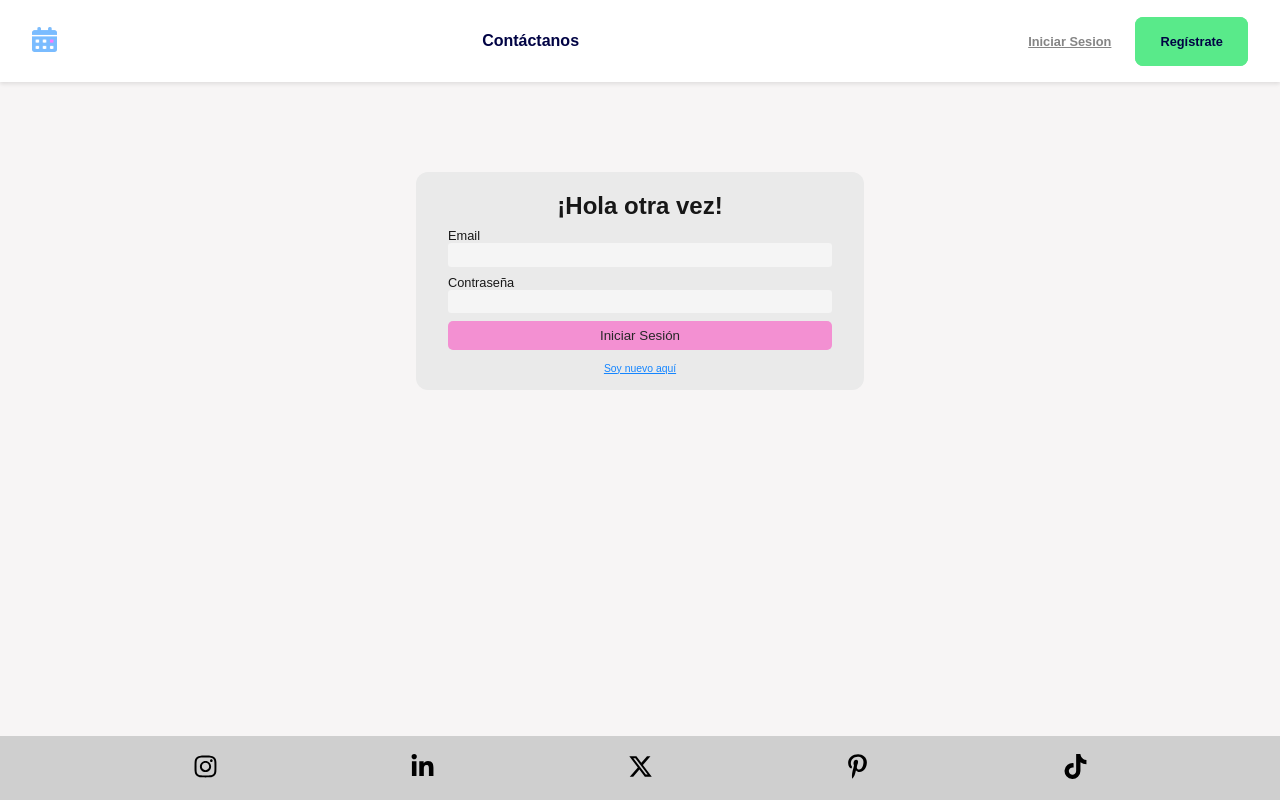
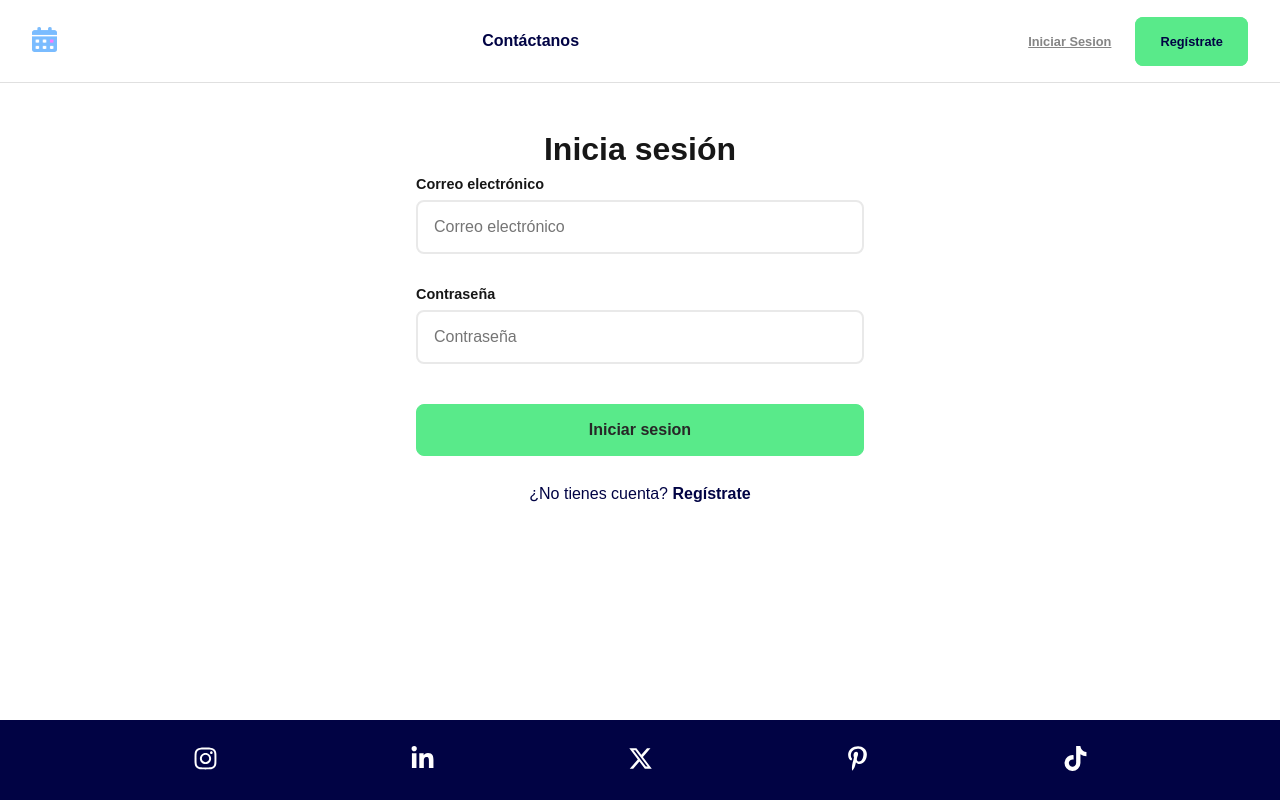
Before and after one commit to Danamandelbaum/TP9_EFSI, a Next.js app: page /Login in a window 1280 px wide. Built offline with nearby package versions, Linux system fonts and the light colour scheme.

Commit message:
SignUp y LogIn creo que terminados, falta trabajar el header en login

```diff
--- a/app/Login/page.js
+++ b/app/Login/page.js
@@ -35,35 +35,41 @@ const Login = () => {
   };
 
   return (
-    <div className={styles.card}>
-      <h1 className={styles.title}>¡Hola otra vez!</h1>
-      <form onSubmit={handleSubmit}>
-        {error && <p style={{ color: "red" }}>{error}</p>}
-        <div className={styles.input}>
-          <label htmlFor="email">Email</label>
+  <div className={styles.container} style={{justifyContent: 'center'}}>
+    <div className={styles.login}>
+      <h1 className={styles.title} style={{textAlign: 'center'}}>Inicia sesión</h1>
+      <form onSubmit={handleSubmit} className={styles.form}>
+        <div className={`${styles.input} ${styles.long}`}>
+          <label htmlFor="email">Correo electrónico</label>
           <input
             type="email"
             id="email"
-            autocorrect="off"
+            autoComplete="off"
             name="email"
+            placeholder="Correo electrónico"
             onChange={(e) => setEmail(e.target.value)}
             required
           />
         </div>
-        <div className={styles.input}>
+        <div className={`${styles.input} ${styles.long}`}>
           <label htmlFor="password">Contraseña</label>
           <input
             type="password"
             id="password"
             name="password"
+            placeholder="Contraseña"
+            autoComplete="off"
             onChange={(e) => setPass(e.target.value)}
             required
           />
         </div>
-        <button type="submit" className={styles.button}>Iniciar Sesión</button>
+        <button type="submit" className={`${styles.button} ${styles.long}`}>Iniciar sesion</button>
       </form>
-      <Link href="./Registro" className={styles.link}>Soy nuevo aquí</Link>
+
+        {error && <p style={{ color: "red" }}>{error}</p>}
+      <p className={styles.adicion}>¿No tienes cuenta? <Link href="./Registro" className={`${styles.adicion} ${styles.link}`}>Regístrate</Link></p>
     </div>
+  </div>
   );
 };
 
--- a/app/Registro/styles.module.css
+++ b/app/Registro/styles.module.css
@@ -1,11 +1,30 @@
-.card {
+.container {
+    display: flex;
+    width: 100vw;
+    height: 100%;
+    justify-content: space-between;
+    background-color: var(--background);
+}
+
+.banner {
+    width: 50em;
+    background-color: #b3f3b3;
+}
+
+.registro {
     display: flex;
     flex-direction: column;
-    width: 35%;
-    background-color: #eaeaea;
+    width: 100%;
     border-radius: 12px;
-    padding: 1.3rem 2rem 1rem 2rem;
-    margin-top: 7%;
+    padding: 3rem 6rem;
+}
+
+.login {
+    display: flex;
+    flex-direction: column;
+    width: 50%;
+    border-radius: 12px;
+    padding: 3rem 6rem;
 }
 
 .input {
@@ -15,54 +34,76 @@
 }
 
 .input label {
-    font-size: .8rem;
+    font-size: .9rem;
+    margin-bottom: .5rem;
+    font-weight: 600;
 }
 
 .input input{
     border: 3px solid transparent;
-    background-color: #f5f5f5;
-    border-radius: 3px;
-    border-width: 1.5px;
-    padding: .2rem;
+    background-color: var(--background);
+    border-radius: 8px;
+    padding: 1rem;
     line-height: .2rem;
+    border: 2px solid #e9e9e9;
+    font-size: 1rem;
 }
 
 .input input:focus {
     outline: none !important;
-    border: 1.5px solid rgb(130, 184, 255);
-    box-shadow: 0 0 10px #719ECE;
+    border-color: var(--primary);
 }
 
 .button {
-    background-color: #f390d2;
+    background-color: var(--primary);
     width: 100%;
-    border-radius: 5px;
+    border-radius: 8px;
     border-color: transparent;
-    padding: .3rem 0;
+    border: 1px solid var(--primary);
+    padding: 1rem 0;
+    font-weight: 600;
     color: #272727;
+    margin: 1rem 0;
+    font-size: 1rem;
     transition: color .3s, background-color .5s;
 }
 
 .button:hover {
-    background-color: #da7dbb;
-    color: #ffffff;
+    background-color: var(--fondo);
+    color: var(--primary);
+    transition: background-color .2s;
     cursor: pointer;
-    transition: color .5s, background-color 1s;
 }
 
 .title {
-    font-size: 1.5rem;
+    font-size: 2rem;
+}
+
+.adicion {
+    font-size: 1rem;
     text-align: center;
+    margin-top: .8rem;
+    color: var(--fondo);
+}
+
+.divisor {
+    width: 100%;
+    height: 2px;
+    background-color: #d4d4d4;
+    margin: 2rem 0;
 }
 
 .link {
-    font-size: .65rem;
-    text-align: center;
-    margin-top: .8rem;
-    color: #1485ff;
-    text-decoration: underline;
+    font-weight: 600;
 }
 
-.link:hover {
-    color: #0c71dd;
+
+.form {
+    display: grid;
+    align-items: center;
+    gap: 1rem 3rem;
 }
+
+.long {
+    grid-column: span 2;
+}
--- a/app/components/Footer/index.js
+++ b/app/components/Footer/index.js
@@ -11,11 +11,11 @@ const Footer = ({ user }) => {
     const ICON_SIZE = 25;
     return (
         <footer className={styles.footer}>
-        <Link href="https://www.bbc.com/mundo/noticias/2016/05/160511_tecnologia_instagram_cambia_logo_yv"><Image src={instagram} width={ICON_SIZE} height={ICON_SIZE}/></Link>
-        <Link href="https://ar.linkedin.com/in/dana-mandelbaum-279a33300"><Image src={linkedin} width={ICON_SIZE} height={ICON_SIZE}/></Link>
-        <Link href="https://x.com/PablaLunar?ref_src=twsrc%5Egoogle%7Ctwcamp%5Eserp%7Ctwgr%5Eauthor"><Image src={twitter} width={ICON_SIZE} height={ICON_SIZE}/></Link>
-        <Link href="https://ar.pinterest.com/"><Image src={pinterest} width={ICON_SIZE} height={ICON_SIZE}/></Link>
-        <Link href="https://www.tiktok.com/es/"><Image src={tiktok} width={ICON_SIZE} height={ICON_SIZE}/></Link>
+        <Link href="https://www.bbc.com/mundo/noticias/2016/05/160511_tecnologia_instagram_cambia_logo_yv"><Image className={styles.img}src={instagram} width={ICON_SIZE} height={ICON_SIZE}/></Link>
+        <Link href="https://ar.linkedin.com/in/dana-mandelbaum-279a33300"><Image className={styles.img}src={linkedin} width={ICON_SIZE} height={ICON_SIZE}/></Link>
+        <Link href="https://x.com/PablaLunar?ref_src=twsrc%5Egoogle%7Ctwcamp%5Eserp%7Ctwgr%5Eauthor"><Image className={styles.img}src={twitter} width={ICON_SIZE} height={ICON_SIZE}/></Link>
+        <Link href="https://ar.pinterest.com/"><Image className={styles.img}src={pinterest} width={ICON_SIZE} height={ICON_SIZE}/></Link>
+        <Link href="https://www.tiktok.com/es/"><Image className={styles.img}src={tiktok} width={ICON_SIZE} height={ICON_SIZE}/></Link>
         </footer>
     );
 };
--- a/app/components/Footer/styles.module.css
+++ b/app/components/Footer/styles.module.css
@@ -1,6 +1,6 @@
 .footer {
-    background-color: #cfcfcf;
-    min-height: 4rem;
+    background-color: var(--fondo);
+    min-height: 5rem;
     position:fixed;
     bottom: 0;
     width: 100%;
@@ -9,3 +9,7 @@
     justify-content: space-evenly;
     align-items: center;
 }
+
+.img {
+    filter: brightness(0) saturate(100%) invert(100%) sepia(0%) saturate(7488%) hue-rotate(165deg) brightness(105%) contrast(103%);
+}
--- a/app/components/HeaderWOLogin/index.js
+++ b/app/components/HeaderWOLogin/index.js
@@ -9,12 +9,13 @@ const Header = ({ user }) => {
   return (
     <header className={styles.header}>
       <div className={styles.logo}>
+        <Link href="/">
         <Image
           src={Logo}
           alt="Logo"
           width={25}
           height={25}
-        />
+        /></Link>
       </div>
       <Link href="/Contacto" className={`${styles.nav_elements} ${styles.generico}`} style={{fontSize: '1rem'}}>Contáctanos</Link>
       <div>
--- a/app/components/HeaderWOLogin/styles.module.css
+++ b/app/components/HeaderWOLogin/styles.module.css
@@ -4,6 +4,7 @@
   align-items: center;
   padding: 1rem 2rem;
   background-color: var(--background);
+  border-bottom: 1px solid #e0e0e0;
   box-shadow: 0 2px 4px rgba(0, 0, 0, 0.1);
 }
 
--- a/app/globals.css
+++ b/app/globals.css
@@ -13,6 +13,7 @@
     --foreground: #ededed;
   }
 }
+
 
 html,
 body {
--- a/app/layout.js
+++ b/app/layout.js
@@ -8,6 +8,7 @@ import Footer from "./components/Footer";
 import styles from "./page.module.css";
 import TokenProvider, { TokenContext } from "./context/TokenContext";
 import { ProtectedRoutes } from "./utils/ProtectedRoutes";
+import { usePathname } from 'next/navigation';
 import { useRouter } from "next/navigation";
 
 const geistSans = localFont({
@@ -30,13 +31,14 @@ export default function RootLayout({ children }) {
 }
 
 function InnerLayout({ children }) {
+  const pathname = usePathname();
   const router = useRouter();
   const { isLoggedIn } = useContext(TokenContext);
-  console.log(isLoggedIn)
+  console.log(pathname != "/Registro")
   return (
     <html lang="en">
       <body className={`${geistSans.variable} ${geistMono.variable} ${styles.body}`}>
-        {(isLoggedIn == true) ? <LoginHeader/> : <Header />}
+        {(isLoggedIn == true) ? <LoginHeader/> :  ((pathname != "/Registro") ? <Header/> : "")}
         <main className={styles.main}>
           <ProtectedRoutes>
             {children}
--- a/app/page.js
+++ b/app/page.js
@@ -19,8 +19,10 @@ export default function Home() {
     window.location.reload();
   };
 
+
   return (
     <div className={styles.page}>
+
       <main className={styles.indexMain}>
         <div className={styles.bannerContainer}>
           <div className={styles.oscurecer}>
@@ -41,4 +43,6 @@ export default function Home() {
       </main>
     </div>
   );
+
+
 }
--- a/app/page.module.css
+++ b/app/page.module.css
@@ -5,7 +5,7 @@
 }
 
 .body {
-  background-color: #f7f5f5;
+  background-color: var(--background);
 }
 
 .main {
```
Also changed, not shown: app/Registro/page.js (+31 -10 lines).
